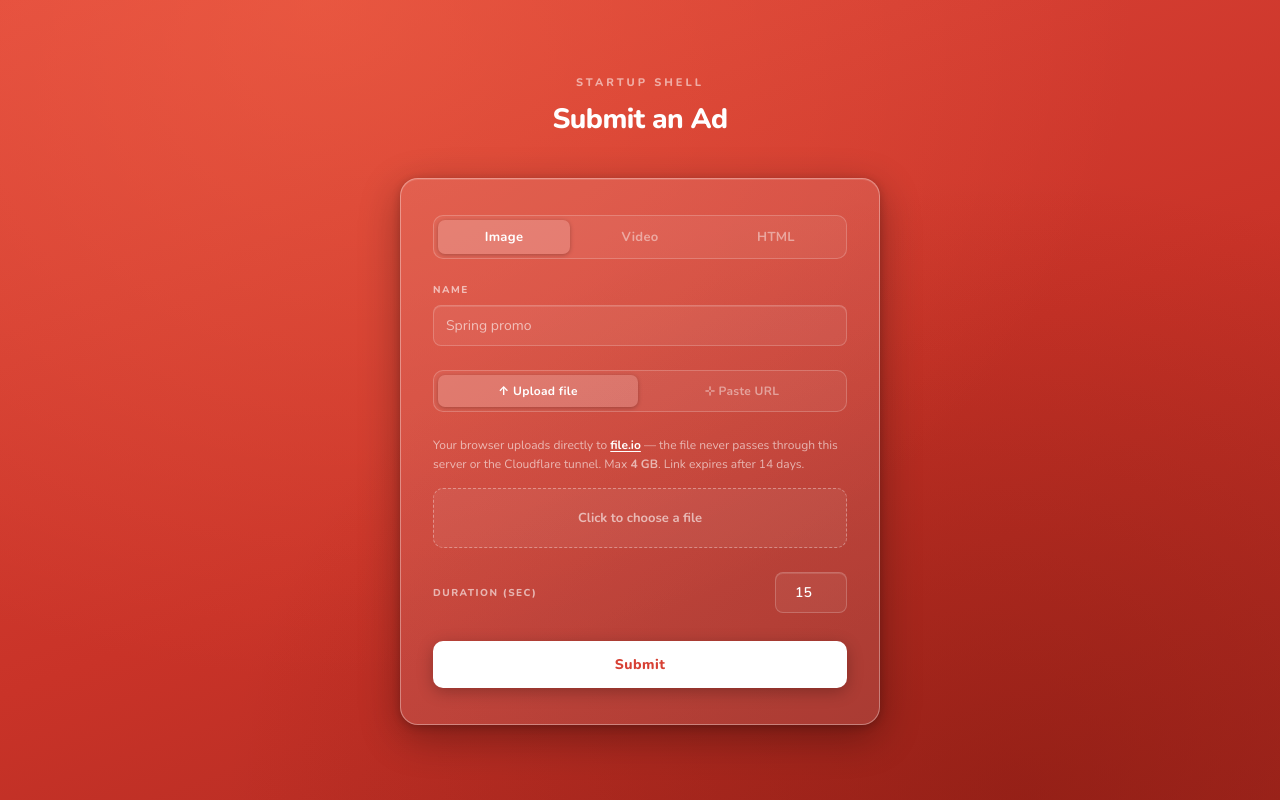
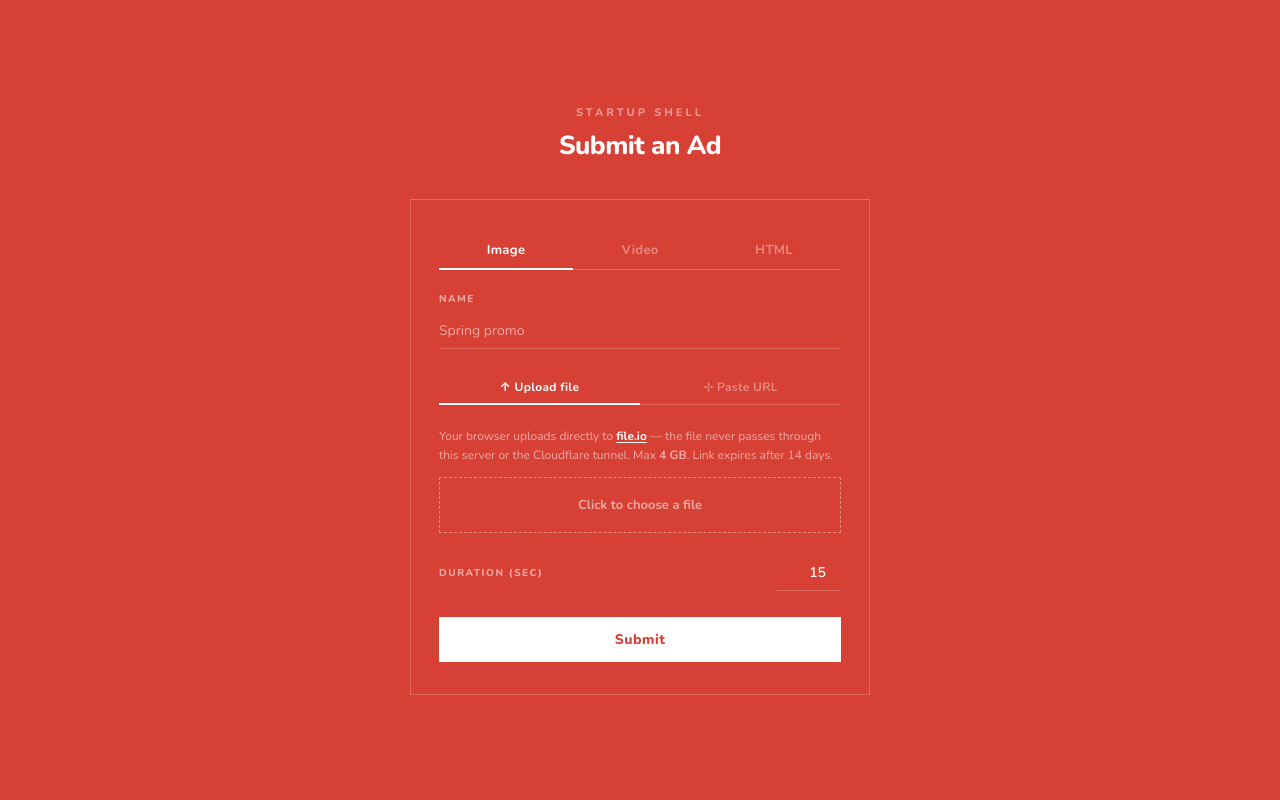
Before and after one commit to meng-jack/shell-ads-kiosk, a React (Vite) app in the folder dash/: page / in a window 1280 px wide. Built offline with nearby package versions, Linux system fonts and the light colour scheme.

Commit message:
add better visuals

```diff
--- a/dash/src/App.css
+++ b/dash/src/App.css
@@ -12,26 +12,23 @@
     font-weight: 800;
     letter-spacing: 3px;
     text-transform: uppercase;
-    opacity: 0.55;
-    margin-bottom: 10px;
+    opacity: 0.45;
+    margin-bottom: 8px;
 }
 
 .page-title {
-    font-size: 28px;
+    font-size: 26px;
     font-weight: 800;
     letter-spacing: -0.5px;
-    margin-bottom: 40px;
+    margin-bottom: 36px;
     text-align: center;
 }
 
 .container {
     width: 100%;
-    max-width: 480px;
-    background: var(--surface);
-    border: 1px solid var(--line-hi);
-    border-radius: 18px;
-    padding: 36px 32px;
-    box-shadow: var(--shadow), var(--shadow-inset);
+    max-width: 460px;
+    border: 1px solid var(--line);
+    padding: 32px 28px;
     display: flex;
     flex-direction: column;
     gap: 0;
--- a/dash/src/components/AdQueue.css
+++ b/dash/src/components/AdQueue.css
@@ -2,9 +2,9 @@
     display: flex;
     flex-direction: column;
     gap: 0;
-    margin-top: 24px;
+    margin-top: 28px;
     border-top: 1px solid var(--line);
-    padding-top: 20px;
+    padding-top: 18px;
 }
 
 .aq-heading {
@@ -13,7 +13,7 @@
     letter-spacing: 1.5px;
     text-transform: uppercase;
     color: var(--dim);
-    margin-bottom: 12px;
+    margin-bottom: 10px;
 }
 
 .aq-row {
@@ -21,16 +21,8 @@
     align-items: center;
     justify-content: space-between;
     gap: 12px;
-    padding: 11px 12px;
-    background: var(--surface-lo);
-    border: 1px solid var(--line);
-    border-radius: 8px;
-    margin-bottom: 6px;
-    box-shadow: var(--shadow-sm);
-    transition: background 0.12s;
-}
-.aq-row:hover {
-    background: var(--surface);
+    padding: 10px 0;
+    border-bottom: 1px solid var(--line);
 }
 
 .aq-left {
@@ -63,20 +55,16 @@
     font-weight: 800;
     letter-spacing: 0.8px;
     text-transform: uppercase;
-    padding: 3px 8px;
-    border-radius: 5px;
     flex-shrink: 0;
+    opacity: 0.65;
 }
 
 .aq-status--pending {
-    background: rgba(253, 224, 71, 0.15);
-    color: rgba(253, 224, 71, 0.95);
+    color: var(--cream);
 }
 .aq-status--approved {
-    background: rgba(134, 239, 172, 0.15);
-    color: rgba(134, 239, 172, 0.95);
+    color: var(--cream);
 }
 .aq-status--rejected {
-    background: rgba(252, 165, 165, 0.15);
-    color: rgba(252, 165, 165, 0.95);
+    color: rgba(255, 180, 180, 0.9);
 }
--- a/dash/src/components/SubmitPanel.css
+++ b/dash/src/components/SubmitPanel.css
@@ -1,88 +1,80 @@
 .sp {
     display: flex;
     flex-direction: column;
-    gap: 24px;
+    gap: 22px;
 }
 
 /* ── Type pills ─────────────────────────────────── */
 .sp-type-row {
     display: flex;
-    gap: 4px;
-    background: var(--surface-lo);
-    border: 1px solid var(--line);
-    border-radius: 10px;
-    padding: 4px;
+    gap: 0;
+    border-bottom: 1px solid var(--line);
 }
 
 .sp-type {
     flex: 1;
     background: none;
     border: none;
-    border-radius: 7px;
+    border-bottom: 2px solid transparent;
+    margin-bottom: -1px;
     color: var(--cream);
     font-family: var(--font);
     font-size: 13px;
     font-weight: 700;
-    padding: 8px 0;
+    padding: 9px 0;
     cursor: pointer;
-    opacity: 0.45;
+    opacity: 0.38;
     letter-spacing: 0.3px;
     transition:
-        opacity 0.15s,
-        background 0.15s;
+        opacity 0.12s,
+        border-color 0.12s;
 }
-
 .sp-type:hover {
-    opacity: 0.75;
+    opacity: 0.65;
 }
-
 .sp-type--on {
-    background: var(--surface-hi);
     opacity: 1;
-    box-shadow: 0 1px 4px rgba(0, 0, 0, 0.25);
+    border-bottom-color: var(--cream);
 }
 
 /* ── Mode switch ────────────────────────────────── */
 .sp-mode-row {
     display: flex;
-    gap: 4px;
-    background: var(--surface-lo);
-    border: 1px solid var(--line);
-    border-radius: 10px;
-    padding: 4px;
+    gap: 0;
+    border-bottom: 1px solid var(--line);
 }
 
 .sp-mode-btn {
     flex: 1;
     background: none;
     border: none;
-    border-radius: 7px;
+    border-bottom: 2px solid transparent;
+    margin-bottom: -1px;
     color: var(--cream);
     font-family: var(--font);
     font-size: 12px;
     font-weight: 700;
     padding: 8px 0;
     cursor: pointer;
-    opacity: 0.45;
+    opacity: 0.38;
     letter-spacing: 0.3px;
     transition:
-        opacity 0.15s,
-        background 0.15s;
+        opacity 0.12s,
+        border-color 0.12s;
 }
 .sp-mode-btn:hover {
-    opacity: 0.75;
+    opacity: 0.65;
 }
 .sp-mode-btn--on {
-    background: var(--surface-hi);
     opacity: 1;
-    box-shadow: 0 1px 4px rgba(0, 0, 0, 0.25);
+    border-bottom-color: var(--cream);
 }
 
 /* ── Fields ─────────────────────────────────────── */
 .sp-field {
     display: flex;
     flex-direction: column;
-    gap: 8px;
+    gap: 7px;
 }
 
 .sp-field--row {
@@ -100,33 +92,29 @@
 }
 
 .sp-input {
-    background: var(--surface-lo);
-    border: 1px solid var(--line);
-    border-radius: 8px;
+    background: transparent;
+    border: none;
+    border-bottom: 1px solid var(--line);
     color: var(--cream);
     font-family: var(--font);
     font-size: 14px;
     font-weight: 600;
-    padding: 10px 12px;
+    padding: 8px 0;
     outline: none;
     width: 100%;
-    transition:
-        border-color 0.15s,
-        background 0.15s;
-    box-shadow: var(--shadow-inset);
+    transition: border-color 0.12s;
 }
 .sp-input::placeholder {
     color: var(--dim);
     font-weight: 500;
 }
 .sp-input:focus {
-    border-color: var(--line-hi);
-    background: rgba(255, 255, 255, 0.13);
+    border-bottom-color: var(--cream);
 }
 
 .sp-input--num {
-    width: 72px;
-    text-align: center;
+    width: 64px;
+    text-align: right;
     flex-shrink: 0;
 }
 
@@ -140,7 +128,7 @@
 .sp-upload-zone {
     display: flex;
     flex-direction: column;
-    gap: 14px;
+    gap: 12px;
 }
 
 .sp-upload-note {
@@ -169,33 +157,28 @@
     display: flex;
     align-items: center;
     justify-content: center;
-    gap: 10px;
-    padding: 20px 16px;
-    background: var(--surface-lo);
+    gap: 8px;
+    padding: 18px 14px;
     border: 1px dashed var(--line-hi);
-    border-radius: 10px;
     font-size: 13px;
     font-weight: 700;
     cursor: pointer;
     color: var(--dim);
     transition:
-        background 0.15s,
-        border-color 0.15s,
-        color 0.15s;
+        border-color 0.12s,
+        color 0.12s;
     text-align: center;
 }
 .sp-file-label:hover {
-    background: var(--surface);
     border-color: var(--cream);
     color: var(--cream);
 }
 .sp-file-label--has-file {
     border-style: solid;
     color: var(--cream);
-    background: var(--surface);
     flex-direction: column;
     align-items: flex-start;
-    gap: 3px;
+    gap: 2px;
 }
 
 .sp-file-name {
@@ -209,28 +192,25 @@
 .sp-file-size {
     font-size: 11px;
     font-weight: 600;
-    opacity: 0.55;
+    opacity: 0.5;
 }
 
 .sp-upload-btn {
     width: 100%;
-    background: rgba(255, 255, 255, 0.15);
+    background: transparent;
     border: 1px solid var(--line-hi);
-    border-radius: 8px;
     color: var(--cream);
     font-family: var(--font);
     font-size: 13px;
     font-weight: 800;
-    padding: 11px;
+    padding: 10px;
     cursor: pointer;
     letter-spacing: 0.3px;
     transition:
-        background 0.15s,
-        border-color 0.15s;
-    box-shadow: var(--shadow-inset);
+        border-color 0.12s,
+        opacity 0.12s;
 }
 .sp-upload-btn:hover {
-    background: rgba(255, 255, 255, 0.22);
     border-color: var(--cream);
 }
 
@@ -238,21 +218,18 @@
 .sp-progress-wrap {
     display: flex;
     flex-direction: column;
-    gap: 8px;
+    gap: 7px;
 }
 
 .sp-progress {
-    height: 6px;
-    background: var(--surface-lo);
-    border: 1px solid var(--line);
-    border-radius: 99px;
+    height: 2px;
+    background: var(--line);
     overflow: hidden;
 }
 
 .sp-progress-bar {
     height: 100%;
     background: var(--cream);
-    border-radius: 99px;
     transition: width 0.2s;
 }
 
@@ -265,7 +242,7 @@
 .sp-progress-pct {
     font-size: 12px;
     font-weight: 800;
-    opacity: 0.65;
+    opacity: 0.6;
 }
 
 .sp-cancel-btn {
@@ -289,15 +266,13 @@
     display: flex;
     align-items: center;
     gap: 12px;
-    padding: 14px;
-    background: rgba(34, 197, 94, 0.12);
-    border: 1px solid rgba(34, 197, 94, 0.3);
-    border-radius: 10px;
+    padding: 12px;
+    border: 1px solid rgba(255, 255, 255, 0.3);
 }
 
 .sp-uploaded-check {
-    font-size: 18px;
-    color: rgba(134, 239, 172, 0.95);
+    font-size: 16px;
+    color: var(--cream);
     flex-shrink: 0;
     font-weight: 800;
 }
@@ -311,11 +286,12 @@
 }
 
 .sp-uploaded-label {
-    font-size: 12px;
+    font-size: 10px;
     font-weight: 800;
-    color: rgba(134, 239, 172, 0.9);
+    color: var(--cream);
     text-transform: uppercase;
-    letter-spacing: 0.8px;
+    letter-spacing: 1px;
+    opacity: 0.6;
 }
 
 .sp-uploaded-url {
@@ -326,7 +302,7 @@
     overflow: hidden;
     text-overflow: ellipsis;
     text-decoration: none;
-    opacity: 0.75;
+    opacity: 0.8;
 }
 .sp-uploaded-url:hover {
     opacity: 1;
@@ -336,12 +312,11 @@
 .sp-replace-btn {
     background: none;
     border: 1px solid var(--line);
-    border-radius: 6px;
     color: var(--dim);
     font-family: var(--font);
     font-size: 11px;
     font-weight: 700;
-    padding: 5px 10px;
+    padding: 4px 9px;
     cursor: pointer;
     flex-shrink: 0;
     transition:
@@ -357,11 +332,9 @@
 .sp-error {
     font-size: 12px;
     font-weight: 700;
-    color: rgba(252, 165, 165, 0.95);
-    background: rgba(239, 68, 68, 0.12);
-    border: 1px solid rgba(239, 68, 68, 0.28);
-    border-radius: 8px;
-    padding: 10px 12px;
+    color: rgba(255, 200, 200, 0.95);
+    border-left: 2px solid rgba(255, 150, 150, 0.7);
+    padding-left: 10px;
     line-height: 1.5;
 }
 
@@ -369,36 +342,28 @@
 .sp-btn {
     background: var(--cream);
     border: none;
-    border-radius: 10px;
     color: var(--red);
     font-family: var(--font);
     font-size: 14px;
     font-weight: 800;
     letter-spacing: 0.5px;
-    padding: 14px;
+    padding: 13px;
     cursor: pointer;
-    transition:
-        opacity 0.15s,
-        transform 0.1s;
-    box-shadow: 0 4px 16px rgba(0, 0, 0, 0.25);
+    transition: opacity 0.12s;
     margin-top: 4px;
+    width: 100%;
 }
 .sp-btn:hover:not(:disabled) {
-    opacity: 0.9;
-    transform: translateY(-1px);
-}
-.sp-btn:active:not(:disabled) {
-    transform: translateY(0);
+    opacity: 0.88;
 }
 .sp-btn:disabled {
-    opacity: 0.45;
+    opacity: 0.4;
     cursor: default;
-    transform: none;
 }
 
 .sp-btn--ok {
-    background: rgba(34, 197, 94, 0.2);
-    border: 1px solid rgba(34, 197, 94, 0.35);
-    color: rgba(134, 239, 172, 0.95);
-    box-shadow: none;
+    background: transparent;
+    border: 1px solid rgba(255, 255, 255, 0.3);
+    color: var(--cream);
+    opacity: 0.7;
 }
--- a/dash/src/style.css
+++ b/dash/src/style.css
@@ -9,17 +9,16 @@
 
 :root {
     --red: #d74034;
-    --red-deep: #b83028;
-    --surface: rgba(255, 255, 255, 0.11);
-    --surface-hi: rgba(255, 255, 255, 0.17);
+    --cream: #ffffff;
+    --dim: rgba(255, 255, 255, 0.55);
+    --line: rgba(255, 255, 255, 0.22);
+    --line-hi: rgba(255, 255, 255, 0.38);
+    --surface: rgba(255, 255, 255, 0.1);
     --surface-lo: rgba(255, 255, 255, 0.06);
-    --cream: #ffffff;
-    --dim: rgba(255, 255, 255, 0.6);
-    --line: rgba(255, 255, 255, 0.2);
-    --line-hi: rgba(255, 255, 255, 0.35);
-    --shadow: 0 12px 40px rgba(0, 0, 0, 0.32), 0 2px 8px rgba(0, 0, 0, 0.2);
-    --shadow-sm: 0 3px 12px rgba(0, 0, 0, 0.22);
-    --shadow-inset: inset 0 1px 0 rgba(255, 255, 255, 0.12);
+    --surface-hi: rgba(255, 255, 255, 0.16);
+    --shadow: none;
+    --shadow-sm: none;
+    --shadow-inset: none;
     --cream-08: rgba(255, 255, 255, 0.08);
     --font: "Nunito", -apple-system, BlinkMacSystemFont, "Segoe UI", sans-serif;
 }
@@ -29,18 +28,7 @@ body,
 #root {
     width: 100%;
     min-height: 100vh;
-    background:
-        radial-gradient(
-            ellipse at 25% 0%,
-            rgba(255, 120, 80, 0.35) 0%,
-            transparent 60%
-        ),
-        radial-gradient(
-            ellipse at 80% 100%,
-            rgba(120, 20, 10, 0.45) 0%,
-            transparent 55%
-        ),
-        linear-gradient(160deg, #e0483b 0%, #c93328 55%, #a82820 100%);
+    background: #d74034;
     color: var(--cream);
     font-family: var(--font);
 }
```
